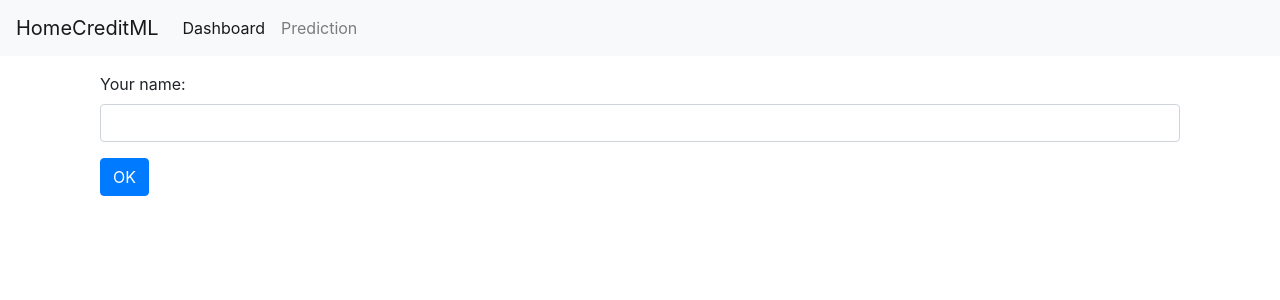
After one commit to jiangwei4/HomeCreditML, a Django app: page /prediction/ in a window 1280 px wide. The commit adds this page. Shown: the top 300 px of the page. Run offline with Django 3.2, Linux system fonts and the light colour scheme; some libraries are stand-ins or nearby versions.

Commit message:
Prediction

```diff
--- /dev/null
+++ b/mysite/mysite/prediction.py
@@ -0,0 +1,4 @@
+from django.shortcuts import render
+
+def index(request):
+    return render(request, 'prediction.html')
--- a/mysite/mysite/urls.py
+++ b/mysite/mysite/urls.py
@@ -18,6 +18,7 @@ from django.urls import path
 # from django.conf.urls import include
 from . import views
 from . import dashboard
+from . import prediction
 
 
 urlpatterns = [
@@ -26,4 +27,5 @@ urlpatterns = [
     path('', views.index, name='index'),
     path('dashboard/', dashboard.index, name="dashboard"),
     path('<int:application_id>/application', dashboard.detail, name='detail'),
+    path('prediction/', prediction.index, name="prediction"),
 ]
--- a/mysite/templates/base.html
+++ b/mysite/templates/base.html
@@ -29,6 +29,20 @@
     <header>
       <nav class="navbar navbar-expand-lg navbar-light bg-light">
         <a href="/" class="navbar-brand">HomeCreditML</a>
+        <button class="navbar-toggler" type="button" data-toggle="collapse" data-target="#navbarSupportedContent" aria-controls="navbarSupportedContent" aria-expanded="false" aria-label="Toggle navigation">
+          <span class="navbar-toggler-icon"></span>
+        </button>
+
+        <div class="collapse navbar-collapse" id="navbarSupportedContent">
+          <ul class="navbar-nav mr-auto">
+            <li class="nav-item active">
+              <a class="nav-link" href="/dashboard">Dashboard</a>
+            </li>
+            <li class="nav-item">
+              <a class="nav-link" href="/prediction">Prediction</a>
+            </li>
+          </ul>
+        </div>
       </nav>
     </header>
     <div class="container">{% block content %}{% endblock %}</div>
--- a/mysite/templates/index.html
+++ b/mysite/templates/index.html
@@ -1,3 +1,4 @@
 {% extends 'base.html' %}
 {% block title %}Home{% endblock %}
-{% block content%}{% endblock %}
+{% block content%}
+{% endblock %}
--- /dev/null
+++ b/mysite/templates/prediction.html
@@ -0,0 +1,15 @@
+{% extends 'base.html' %}
+{% block title %}Prediction{% endblock %}
+{% block content%}
+<div class="col-12">
+    <form class="mt-3" method="post">
+        <div class="form-group">
+            <label for="your_name">Your name: </label>
+            <input class="form-control" id="your_name" type="text" name="your_name">
+        </div>
+        <div class="form-group">
+            <button class="btn btn-primary" type="submit">OK</button>
+        </div>
+    </form>
+</div>
+{% endblock %}
```
